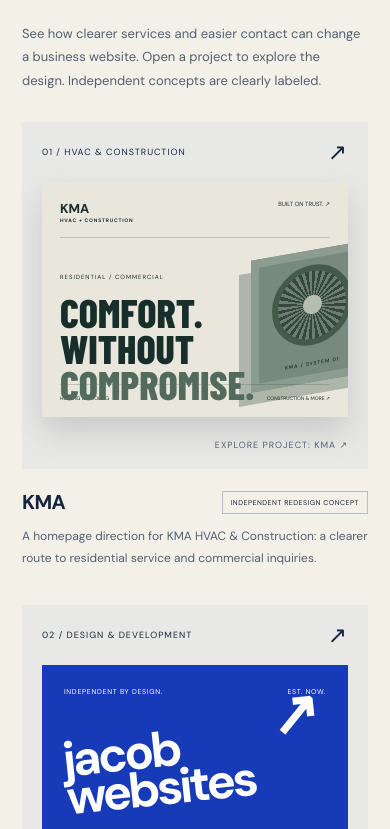
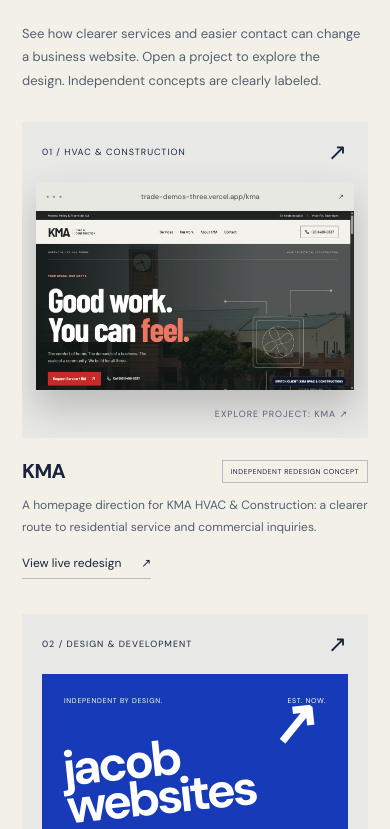
Before and after one commit to El-Gatos/jacobwebsites, a React (Vite) app: page / in a window 390 px wide. Shown: the part 1715-2544 px from the top of the page. Built offline with nearby package versions, Linux system fonts and the light colour scheme.

Commit message:
Feature published KMA redesign with real before-and-after portfolio previews

```diff
--- /dev/null
+++ b/src/KmaComparison.jsx
@@ -0,0 +1,97 @@
+import React, { useState } from "react";
+
+export default function KmaComparison() {
+  const [originalVisible, setOriginalVisible] = useState(50);
+  function revealFromPointer(event) {
+    const bounds = event.currentTarget.getBoundingClientRect();
+    setOriginalVisible(
+      Math.round(
+        Math.max(
+          0,
+          Math.min(100, ((event.clientX - bounds.left) / bounds.width) * 100),
+        ),
+      ),
+    );
+  }
+  return (
+    <figure
+      className="kma-comparison"
+      aria-label="KMA before and after website comparison"
+    >
+      <div className="comparison-toolbar">
+        <span>Same business. A different first impression.</span>
+        <div role="group" aria-label="Choose comparison view">
+          {[
+            ["Before", 100],
+            ["Compare", 50],
+            ["After", 0],
+          ].map(([label, value]) => (
+            <button
+              key={label}
+              type="button"
+              aria-pressed={originalVisible === value}
+              onClick={() => setOriginalVisible(value)}
+            >
+              {label}
+            </button>
+          ))}
+        </div>
+      </div>
+      <div
+        className="comparison-stage"
+        style={{ "--original-visible": originalVisible + "%" }}
+        onPointerDown={(event) => {
+          if (event.pointerType === "mouse" && event.button !== 0) return;
+          event.currentTarget.setPointerCapture(event.pointerId);
+          revealFromPointer(event);
+        }}
+        onPointerMove={(event) => {
+          if (event.currentTarget.hasPointerCapture(event.pointerId))
+            revealFromPointer(event);
+        }}
+      >
+        <img
+          src="/work/kma-after.jpg"
+          width="1265"
+          height="720"
+          alt="After: the independently redesigned KMA homepage"
+        />
+        <img
+          className="comparison-original"
+          src="/work/kma-before.jpg"
+          width="1265"
+          height="720"
+          alt="Before: KMA’s original homepage"
+          style={{ clipPath: `inset(0 ${100 - originalVisible}% 0 0)` }}
+        />
+        {originalVisible > 8 && (
+          <span className="comparison-label before">Before / Original</span>
+        )}
+        {originalVisible < 92 && (
+          <span className="comparison-label after">After / Concept</span>
+        )}
+        {originalVisible > 0 && originalVisible < 100 && (
+          <span className="comparison-divider" aria-hidden="true">
+            <span>↔</span>
+          </span>
+        )}
+      </div>
+      <div className="comparison-control">
+        <label htmlFor="kma-reveal">Reveal the original website</label>
+        <input
+          id="kma-reveal"
+          type="range"
+          min="0"
+          max="100"
+          value={originalVisible}
+          onChange={(event) => setOriginalVisible(Number(event.target.value))}
+          aria-valuetext={`${originalVisible}% original, ${100 - originalVisible}% redesign`}
+        />
+      </div>
+      <figcaption>
+        Desktop captures · October 18, 2026. Slide, tap a view, or use the arrow
+        keys to compare.
+      </figcaption>
+    </figure>
+  );
+}
--- a/src/main.jsx
+++ b/src/main.jsx
@@ -3,6 +3,8 @@
 import { flushSync } from "react-dom";
 import "./style.css";
 import "./trades.css";
+import KmaComparison from "./KmaComparison";
+import "./portfolio.css";
 const Arrow = ({ diagonal = false }) => (
   <span aria-hidden="true">{diagonal ? "↗" : "↗"}</span>
 );
@@ -17,6 +19,8 @@
     detail:
       "This self-initiated design study explores a stronger service hierarchy, separate residential and commercial calls to action, and a direct path to contact. It is not commissioned, affiliated with, or endorsed by KMA. No business results are claimed.",
     className: "kma",
+    liveUrl: "https://trade-demos-three.vercel.app/kma",
+    originalUrl: "https://kmahvacandconstruction.com/",
   },
   {
     id: "jacob",
@@ -32,31 +36,21 @@
 ];
 function ProjectVisual({ project }) {
   return project.id === "kma" ? (
-    <div className="mock kma-mock" aria-label="KMA concept preview">
-      <div className="mock-nav">
-        <b>
-          KMA<span> HVAC + CONSTRUCTION</span>
-        </b>
-        <span>BUILT ON TRUST. ↗</span>
+    <div className="site-preview" aria-label="Published KMA redesign preview">
+      <div className="site-preview-chrome">
+        <span className="site-preview-dots" aria-hidden="true">
+          ● ● ●
+        </span>
+        <span>trade-demos-three.vercel.app/kma</span>
+        <span aria-hidden="true">↗</span>
       </div>
-      <div className="mock-content">
-        <small>RESIDENTIAL / COMMERCIAL</small>
-        <strong>
-          COMFORT.
-          <br />
-          WITHOUT
-          <br />
-          <em>COMPROMISE.</em>
-        </strong>
-        <span className="mock-cta">LET’S GET TO WORK ↗</span>
-      </div>
-      <div className="machine" aria-hidden="true">
-        <div className="fan" />
-        <span>KMA / SYSTEM 01</span>
-      </div>
-      <div className="mock-foot">
-        HEATING & COOLING <span>CONSTRUCTION & MORE ↗</span>
-      </div>
+      <img
+        src="/work/kma-after.jpg"
+        width="1265"
+        height="720"
+        loading="lazy"
+        alt="The published KMA homepage redesign, with its Good work. You can feel. headline"
+      />
     </div>
   ) : (
     <div className="mock own-mock" aria-label="Jacob Websites identity study">
@@ -152,9 +146,7 @@
             <span aria-hidden="true">•••</span>
           </div>
           <div className="demo-site">
-            <span className="demo-location">
-              SERVING YOUR COMMUNITY
-            </span>
+            <span className="demo-location">SERVING YOUR COMMUNITY</span>
             <strong>{t.headline}</strong>
             <p>
               {t.service}. A clear service, a local name, and one obvious next
@@ -586,6 +578,16 @@
                   <span>{p.tag}</span>
                 </div>
                 <p>{p.text}</p>
+                {p.liveUrl && (
+                  <a
+                    className="project-live-link"
+                    href={p.liveUrl}
+                    target="_blank"
+                    rel="noopener noreferrer"
+                  >
+                    View live redesign <Arrow />
+                  </a>
+                )}
               </article>
             ))}
           </div>
@@ -680,17 +682,18 @@
             </p>
             <p>
               I started this because I want to help small businesses that are
-              struggling. A lot of them do great work, but their website
-              doesn’t show it: the phone number is buried, the contact form
-              goes nowhere, or the site hasn’t changed in years. As someone who's been part of small business for a long time, I understand the challenges they face. That’s one of
-              the easiest problems a business can fix, so that’s where I come
-              in.
+              struggling. A lot of them do great work, but their website doesn’t
+              show it: the phone number is buried, the contact form goes
+              nowhere, or the site hasn’t changed in years. As someone who's
+              been part of small business for a long time, I understand the
+              challenges they face. That’s one of the easiest problems a
+              business can fix, so that’s where I come in.
             </p>
             <p>
               I’m in my first year running this on my own, which means you’re
-              not one of a hundred accounts. I build every site from scratch,
-              by hand, and you talk to me directly the whole way through, not
-              an account manager or a support ticket.
+              not one of a hundred accounts. I build every site from scratch, by
+              hand, and you talk to me directly the whole way through, not an
+              account manager or a support ticket.
             </p>
             <p>
               After launch I stick around. If you need updates or fixes, we’ll
@@ -830,8 +833,7 @@
               <Arrow />
             </button>
             <p className="form-note">
-              Goes straight to my inbox at {CONTACT_EMAIL}. I’ll reply by
-              email.
+              Goes straight to my inbox at {CONTACT_EMAIL}. I’ll reply by email.
             </p>
             {formStatus === "sent" && (
               <div className="draft" role="status">
@@ -840,9 +842,7 @@
                     ? "Your maintenance inquiry was sent."
                     : "Your free mockup request was sent."}
                 </strong>
-                <p>
-                  Thanks! I’ll get back to you at the email you gave me.
-                </p>
+                <p>Thanks! I’ll get back to you at the email you gave me.</p>
               </div>
             )}
             {formStatus === "failed" && draft && (
@@ -924,13 +924,37 @@
         </div>
         {active && (
           <>
-            <ProjectVisual project={active} />
+            {active.id === "kma" ? (
+              <KmaComparison />
+            ) : (
+              <ProjectVisual project={active} />
+            )}
             <div className="dialog-copy">
               <span className="eyebrow">
                 {active.name} / {active.type}
               </span>
               <h2 id="project-title">{active.title}</h2>
               <p>{active.detail}</p>
+              {active.liveUrl && (
+                <div className="project-destinations">
+                  <a
+                    className="button primary"
+                    href={active.liveUrl}
+                    target="_blank"
+                    rel="noopener noreferrer"
+                  >
+                    Open live redesign <Arrow />
+                  </a>
+                  <a
+                    className="button"
+                    href={active.originalUrl}
+                    target="_blank"
+                    rel="noopener noreferrer"
+                  >
+                    Visit original site <Arrow />
+                  </a>
+                </div>
+              )}
               <button
                 className="button"
                 onClick={() => {
--- /dev/null
+++ b/src/portfolio.css
@@ -0,0 +1,220 @@
+.site-preview {
+  margin: 0 25px 22px;
+  background: #f4f2ec;
+  box-shadow: 0 18px 35px #0003;
+  overflow: hidden;
+  transition: transform 0.35s ease;
+}
+.site-preview-chrome {
+  display: flex;
+  justify-content: space-between;
+  align-items: center;
+  gap: 12px;
+  padding: 12px 14px;
+  background: #e8e8e3;
+  color: #3d423d;
+  font-size: 8px;
+  letter-spacing: 0.015em;
+}
+.site-preview-dots {
+  color: #8b9187;
+  font-size: 7px;
+  letter-spacing: 2px;
+}
+.site-preview img {
+  display: block;
+  width: 100%;
+  height: auto;
+}
+.project-preview:hover .site-preview {
+  transform: translateY(-5px);
+}
+.project-live-link {
+  display: inline-flex;
+  gap: 20px;
+  align-items: center;
+  font-size: 12px;
+  margin-top: 17px;
+  padding-bottom: 7px;
+  border-bottom: 1px solid var(--line);
+}
+.project-live-link:hover {
+  color: var(--fg);
+  border-color: var(--fg);
+}
+.project-destinations {
+  display: flex;
+  flex-wrap: wrap;
+  gap: 12px;
+  margin: 0 0 30px;
+}
+.kma-comparison {
+  margin: 0;
+  padding: 24px;
+}
+.comparison-toolbar {
+  display: flex;
+  align-items: center;
+  justify-content: space-between;
+  gap: 16px;
+  margin-bottom: 16px;
+}
+.comparison-toolbar > span {
+  max-width: 200px;
+  font-size: 12px;
+  line-height: 1.5;
+  color: var(--muted);
+}
+.comparison-toolbar [role="group"] {
+  display: flex;
+  gap: 4px;
+  padding: 4px;
+  border: 1px solid var(--line);
+}
+.comparison-toolbar button {
+  border: 0;
+  padding: 9px 12px;
+  background: transparent;
+  color: var(--fg);
+  font: inherit;
+  font-size: 11px;
+  cursor: pointer;
+}
+.comparison-toolbar button[aria-pressed="true"] {
+  background: var(--fg);
+  color: var(--bg);
+}
+.comparison-stage {
+  position: relative;
+  aspect-ratio: 1265 / 720;
+  overflow: hidden;
+  background: #202321;
+  touch-action: pan-y;
+  cursor: ew-resize;
+  user-select: none;
+}
+.comparison-stage > img {
+  position: absolute;
+  inset: 0;
+  width: 100%;
+  height: 100%;
+  display: block;
+  object-fit: cover;
+  pointer-events: none;
+}
+.comparison-original {
+  z-index: 1;
+}
+.comparison-label {
+  position: absolute;
+  top: 12px;
+  z-index: 2;
+  background: #111d;
+  color: #fff;
+  border: 1px solid #ffffff55;
+  padding: 7px 9px;
+  font-size: 9px;
+  letter-spacing: 0.05em;
+  pointer-events: none;
+}
+.comparison-label.before {
+  left: 12px;
+}
+.comparison-label.after {
+  right: 12px;
+}
+.comparison-divider {
+  position: absolute;
+  left: var(--original-visible);
+  top: 0;
+  bottom: 0;
+  width: 2px;
+  transform: translateX(-1px);
+  background: #fff;
+  z-index: 2;
+  pointer-events: none;
+}
+.comparison-divider > span {
+  position: absolute;
+  top: 50%;
+  left: 50%;
+  transform: translate(-50%, -50%);
+  display: grid;
+  place-items: center;
+  width: 35px;
+  height: 35px;
+  border-radius: 50%;
+  background: #fff;
+  color: #141414;
+  font-size: 19px;
+  box-shadow: 0 2px 12px #0004;
+}
+.comparison-control {
+  padding-top: 20px;
+  display: flex;
+  flex-direction: column;
+  gap: 10px;
+}
+.comparison-control label {
+  font-size: 11px;
+}
+.comparison-control input {
+  width: 100%;
+  margin: 0;
+  accent-color: var(--fg);
+  cursor: ew-resize;
+  min-height: 28px;
+}
+.kma-comparison figcaption {
+  color: var(--muted);
+  font-size: 10px;
+  line-height: 1.6;
+  margin-top: 9px;
+}
+@media (max-width: 600px) {
+  .site-preview {
+    margin: 0 14px 18px;
+  }
+  .site-preview-chrome {
+    padding: 10px;
+    font-size: 7px;
+    gap: 8px;
+  }
+  .site-preview-dots {
+    letter-spacing: 1px;
+    font-size: 5px;
+  }
+  .kma-comparison {
+    padding: 16px;
+  }
+  .comparison-toolbar {
+    flex-direction: column;
+    align-items: flex-start;
+  }
+  .comparison-toolbar > span {
+    max-width: none;
+  }
+  .comparison-toolbar [role="group"] {
+    width: 100%;
+  }
+  .comparison-toolbar button {
+    flex: 1;
+  }
+  .comparison-label {
+    top: 8px;
+    padding: 5px 6px;
+    font-size: 7px;
+  }
+  .comparison-label.before {
+    left: 8px;
+  }
+  .comparison-label.after {
+    right: 8px;
+  }
+  .project-destinations {
+    flex-direction: column;
+  }
+}
+html[data-motion="reduce"] .site-preview {
+  transition: none;
+}
```
Also changed, not shown: public/work/README.md (added), public/work/kma-after.jpg (added), public/work/kma-before.jpg (added).
